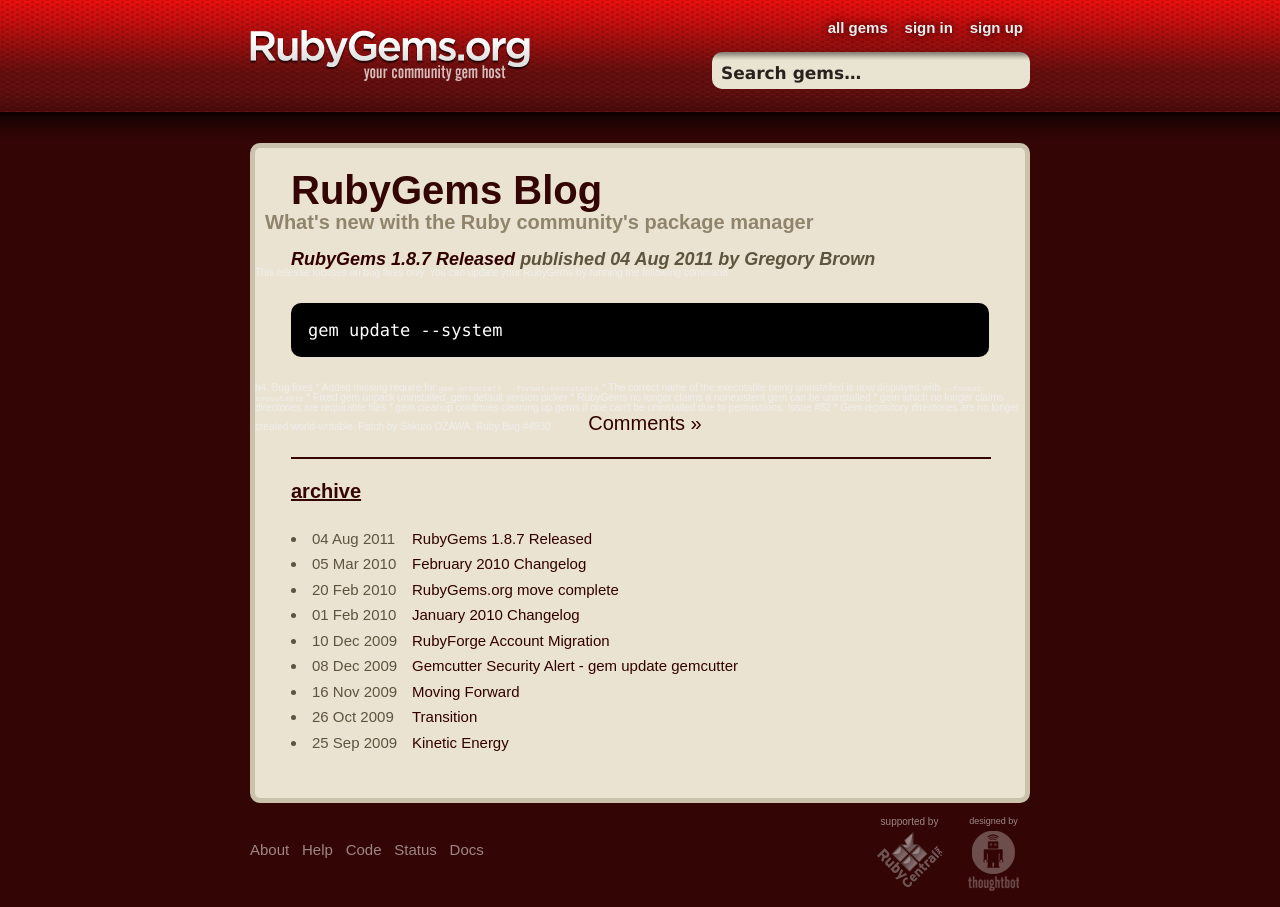
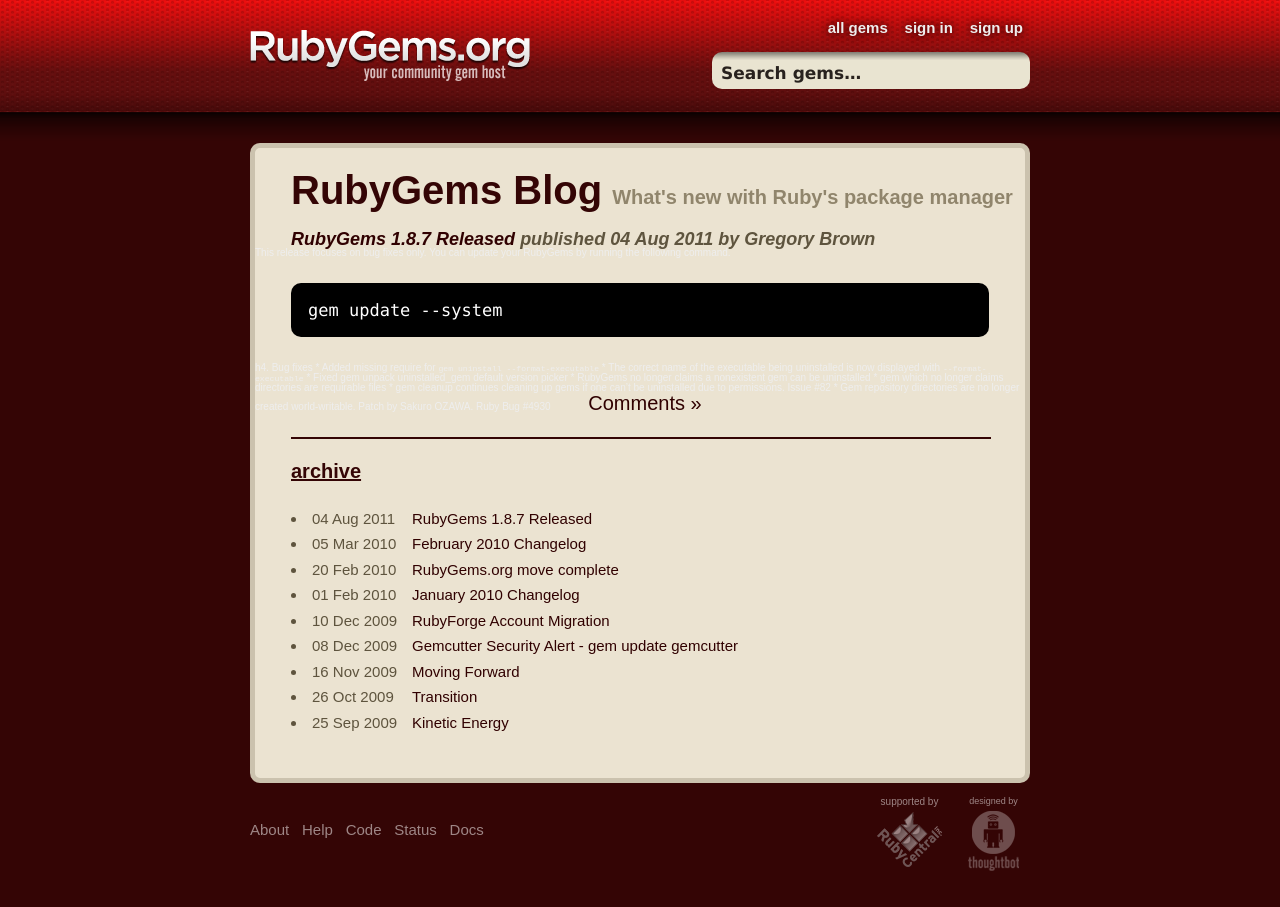
Before and after one commit to rubygems/rubygems.github.io, a Jekyll site: the page built from index.html, in a window 1280 px wide. Built offline with Jekyll 4.4.1, drawn with Linux system fonts in a browser that asks for light colours; comment, search, counter and statistics services are not loaded.

Commit message:
Workaround rendering issue

```diff
--- a/index.html
+++ b/index.html
@@ -2,7 +2,7 @@
 layout: default
 title: Home
 ---
-<h2>RubyGems Blog</h2><h3>What's new with the Ruby community's package manager</h3>
+<h2>RubyGems Blog</h2><h3>What's new with Ruby's package manager</h3>
 <div class='post'>
   <h4>
     <a href='{{ site.posts.first.url }}'>{{ site.posts.first.title }}</a>
```
